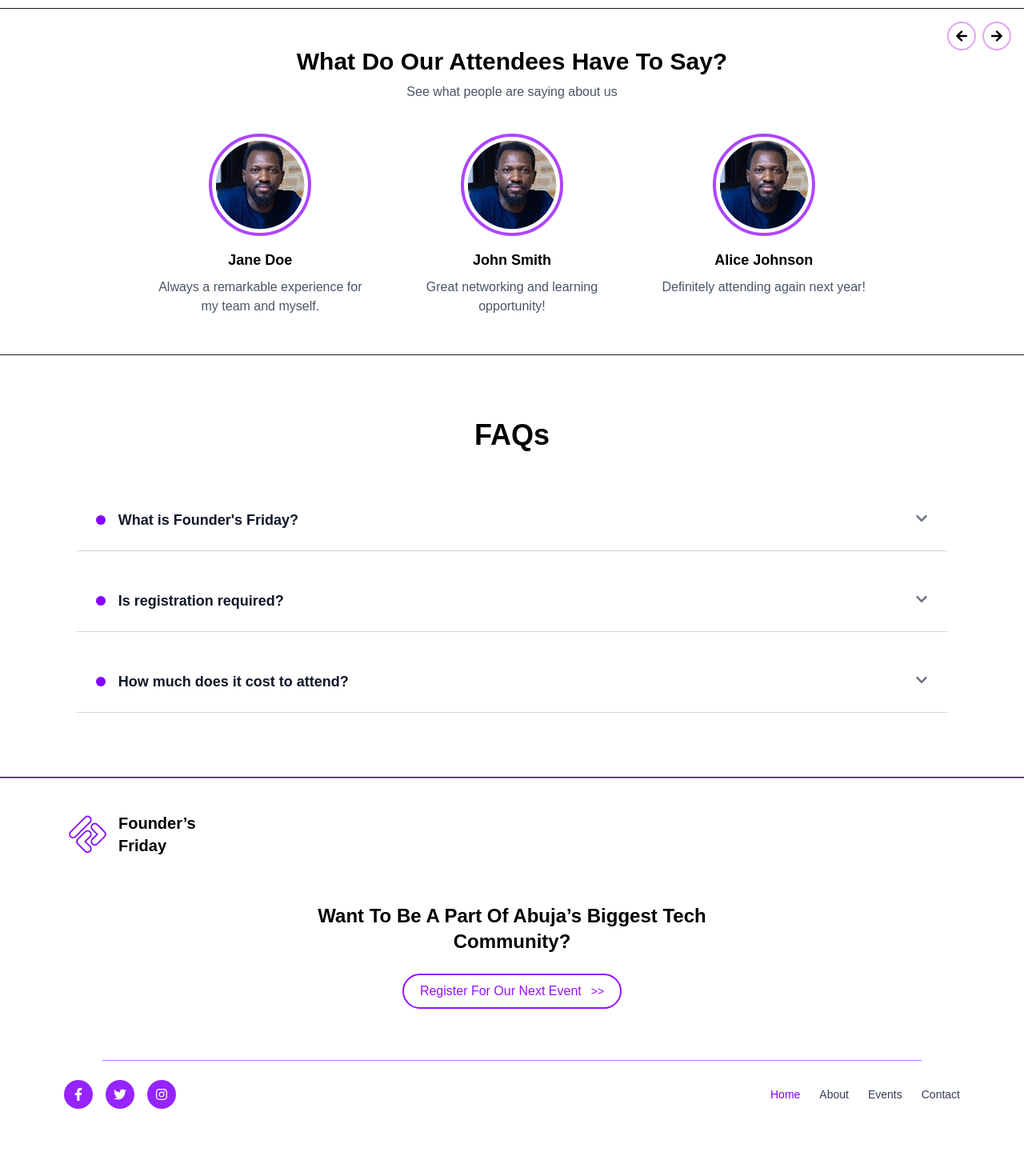
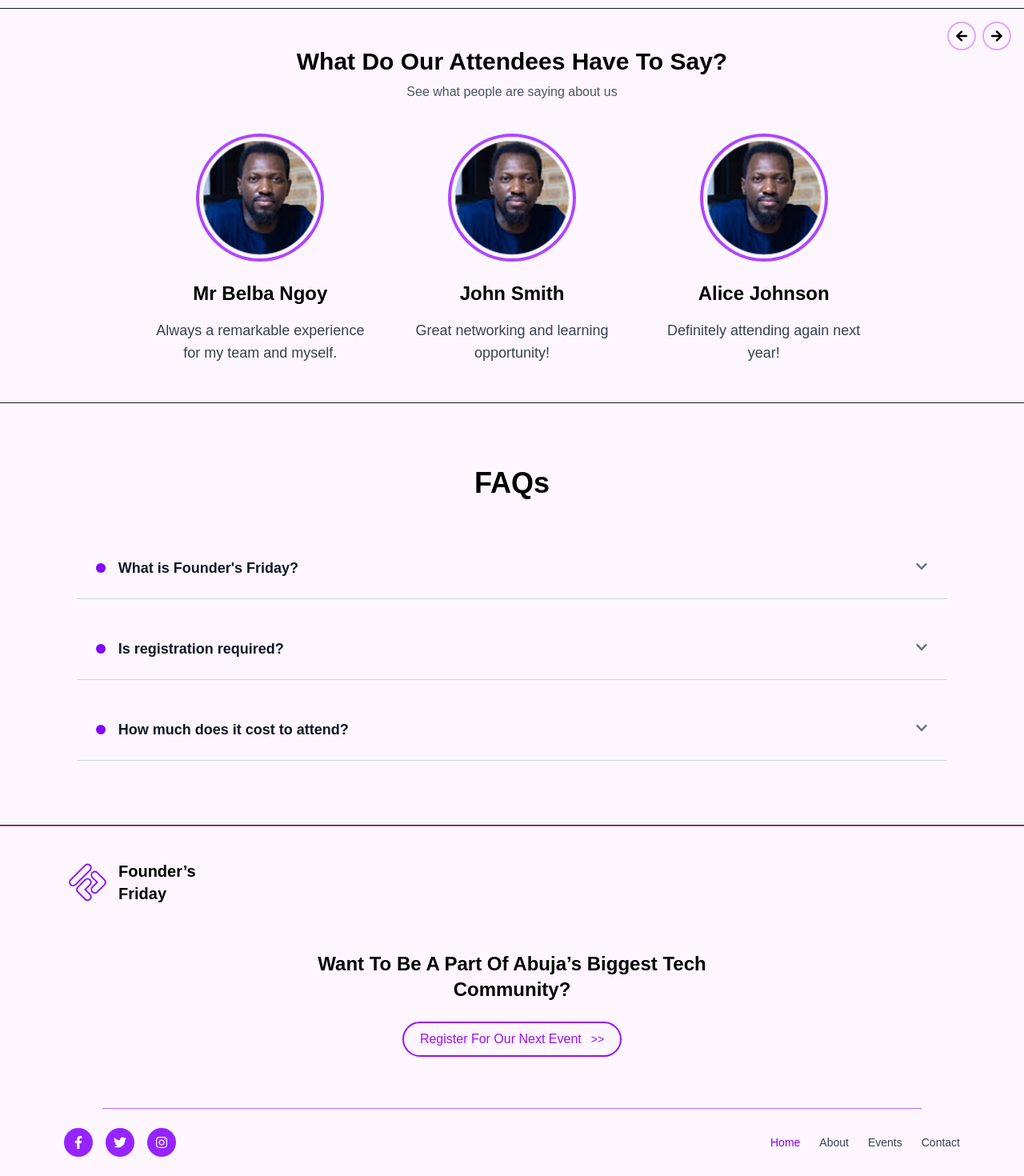
Before and after one commit to binumarcodes/Belsoft-Task, a Next.js app: page / in a window 1280 px wide. Shown: the part 3403-4873 px from the top of the page at 80% size. Before the commit the page ends 4813 px from the top, so only its background shows below. Built offline with nearby package versions, Linux system fonts and the light colour scheme.

Commit message:
Added #FEF6FF as the background color for all wrappers

```diff
--- a/src/components/FAQs.tsx
+++ b/src/components/FAQs.tsx
@@ -29,7 +29,7 @@ export default function FAQs() {
   };
 
   return (
-    <section className="bg-white py-20 px-6 md:px-12 lg:px-24 border-t border-b">
+    <section className="bg-[#FEF6FF] py-20 px-6 md:px-12 lg:px-24 border-t border-b">
       <div className="max-w-6xl mx-auto">
         <h2 className="text-4xl font-bold text-center mb-12 text-black">
           FAQs
--- a/src/components/Footer.tsx
+++ b/src/components/Footer.tsx
@@ -6,7 +6,7 @@ import Logo from "../assets/logo.png";
 
 export default function Footer() {
   return (
-    <footer className="bg-white border-t border-[#B86DFF]">
+    <footer className="bg-[#FEF6FF] border-t border-[#B86DFF]">
       <div className="max-w-6xl mx-auto px-4 py-10">
         <div className="flex items-center">
           <Image src={Logo} alt="Logo" width={60} height={60} />
--- a/src/components/LearningExperience.tsx
+++ b/src/components/LearningExperience.tsx
@@ -56,7 +56,7 @@ const LearningExperience = () => {
   return (
     <section
       ref={sectionRef}
-      className="bg-white py-20 px-6 md:px-12 lg:px-24 border-b"
+      className="bg-[#FEF6FF] py-20 px-6 md:px-12 lg:px-24 border-b"
     >
       <div className="max-w-7xl mx-auto grid md:grid-cols-2 items-center gap-16">
         <div className="learn-img relative w-full h-80 md:h-[420px]">
--- a/src/components/TestimonialsSection.tsx
+++ b/src/components/TestimonialsSection.tsx
@@ -12,7 +12,7 @@ gsap.registerPlugin(ScrollTrigger);
 
 const testimonials = [
   {
-    name: "Jane Doe",
+    name: "Mr Belba Ngoy",
     text: "Always a remarkable experience for my team and myself.",
     avatar: AvatarImg,
   },
@@ -55,7 +55,7 @@ export default function AttendeeTestimonials() {
   }, []);
 
   return (
-    <section ref={sectionRef} className="w-full bg-white py-12 px-4 relative">
+    <section ref={sectionRef} className="w-full bg-[#FEF6FF] py-12 px-4 relative">
       <div className="max-w-4xl mx-auto">
         <div className="text-center mb-4">
           <h2 className="text-3xl font-bold text-black">
@@ -78,18 +78,19 @@ export default function AttendeeTestimonials() {
         <div className="grid grid-cols-1 sm:grid-cols-2 lg:grid-cols-3 gap-12 mt-10">
   {testimonials.map((user, index) => (
     <div key={index} className="testimonial-card text-center">
-              <div className="w-32 h-32 rounded-full border-4 border-purple-500 mx-auto mb-4 flex items-center justify-center">
+      <div className="w-40 h-40 rounded-full border-4 border-purple-500 mx-auto mb-6 flex items-center justify-center">
         <Image
           src={user.avatar}
           alt={user.name}
-                  className="w-28 h-28 rounded-full object-cover"
+          className="w-36 h-36 rounded-full object-cover"
         />
       </div>
-              <h3 className="text-lg font-semibold text-black">{user.name}</h3>
-              <p className="text-gray-600 mt-2 max-w-xs mx-auto">{user.text}</p>
+      <h3 className="text-2xl font-semibold text-black">{user.name}</h3>
+      <p className="text-lg text-gray-700 mt-4 max-w-md mx-auto">{user.text}</p>
     </div>
   ))}
 </div>
+
       </div>
     </section>
   );
```
Lines whose indentation alone changed are shown as unchanged.
